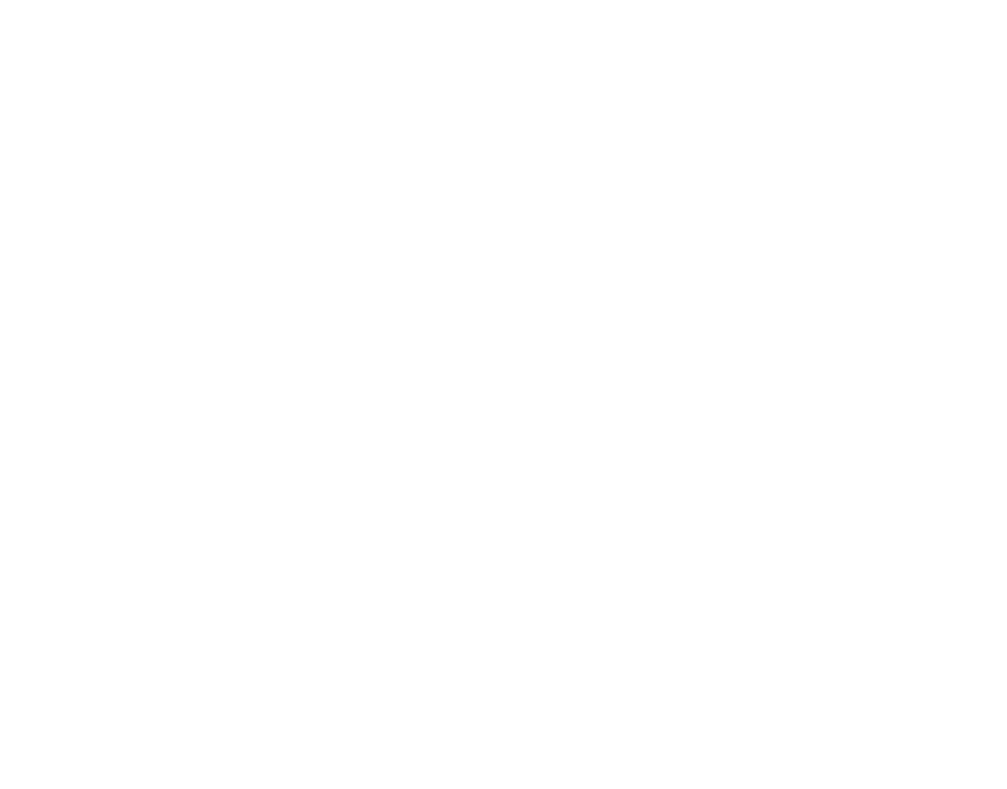
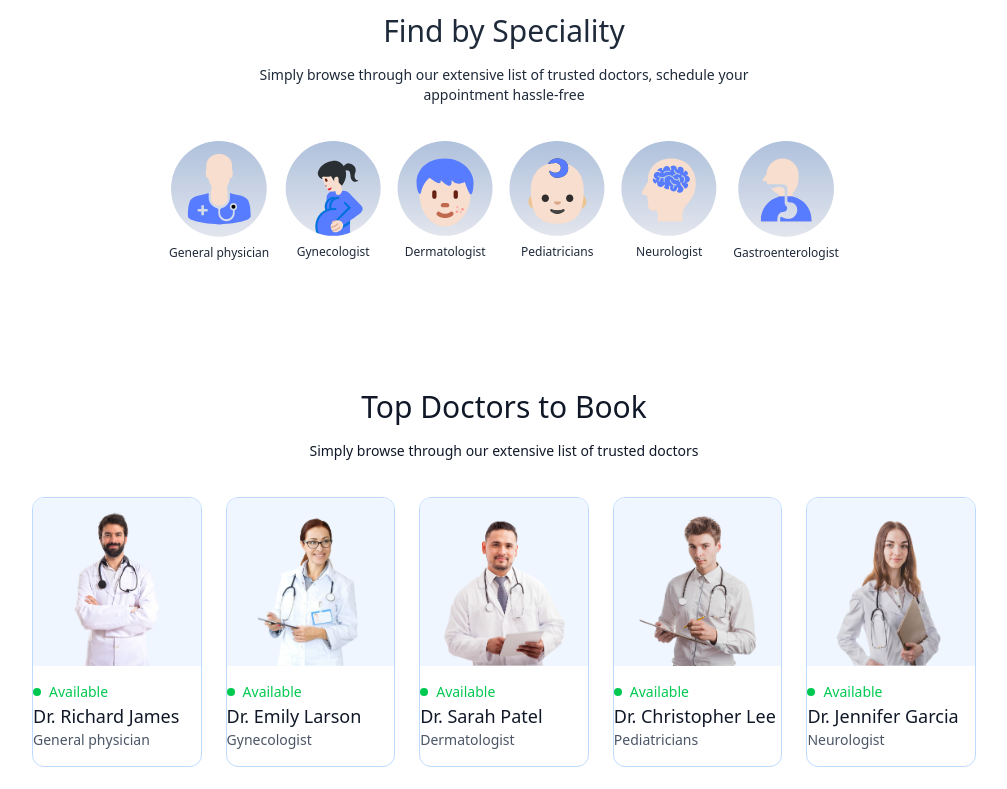
Before and after one commit to MuhammadNaeem001/Prescripto, a React app: page / in a window 1280 px wide. Shown: the part 640-1429 px from the top of the page, without its empty margins (136-1143 px from the left). Before the commit the page ends 800 px from the top, so only its background shows below. Built offline with nearby package versions, Linux system fonts and the light colour scheme; the HTML template or start-up script is replaced by a standard one.

Commit message:
create context and top doctors pages

```diff
--- a/src/assets/assets.js
+++ b/src/assets/assets.js
@@ -1,4 +1,4 @@
-import appointment_img from './appointment_img.png'
+    import appointment_img from './appointment_img.png'
 import header_img from './header_img.png'
 import group_profiles from './group_profiles.png'
 import profile_pic from './profile_pic.png'
--- /dev/null
+++ b/src/components/SpecialityMenu.jsx
@@ -0,0 +1,24 @@
+import React from 'react'
+import { specialityData } from '../assets/assets'
+import { Link } from 'react-router-dom'
+
+const SpecialityMenu = () => {
+  return (
+    <div className='flex flex-col items-center gap-4 py-16 text-gray-800' id='speciality'>
+<h1 className='text-3xl font-medium'>Find by Speciality</h1>
+<p className='sm:w-1/2 text-center text-sm'>Simply browse through our extensive list of trusted doctors, schedule your appointment hassle-free</p>
+
+<div className='flex sm:justify-center gap-4 pt-5 w-full overflow-scroll'>
+    {specialityData.map((item,index)=>(
+        <Link onClick={()=>scrollTo(0,0)} className='flex flex-col items-center text-xs cursor-pointer flex-shrink-0 hover:translate-y-[-10px] transition-all duration-500' key={index} to={`/doctors/$ {item.speciality}`}>
+            <img className='w-16 sm:w-24 mb-2' src={item.image} alt= ""/>
+            <p>{item.speciality}</p>
+
+        </Link>
+    ))}
+</div>
+    </div>
+  )
+}
+
+export default SpecialityMenu
--- /dev/null
+++ b/src/components/TopDoctors.jsx
@@ -0,0 +1,39 @@
+
+import React, { useContext } from 'react';
+
+import { useNavigate } from 'react-router-dom'
+import { AppContext } from '../context/AppContext';
+
+
+const TopDoctors = () => {
+
+const navigate = useNavigate();
+const {doctors} = useContext(AppContext);
+
+  return (
+    <div className='flex flex-col items-center gap-4 my-16 text-gray-900 md:mx-10'>
+        <h1 className='text-3xl font-medium'>Top Doctors to Book</h1>
+        <p className='sm:w-1/2 text-center text-sm '>Simply browse through our extensive list of trusted doctors</p>
+      <div className="w-full grid grid-cols-1 sm:grid-cols-2 md:grid-cols-3 lg:grid-cols-4 xl:grid-cols-5 gap-6 pt-5 px-3 sm:px-0">
+            {doctors.slice(0,10).map((item,index)=>(
+                <div onClick={()=>navigate(`/appointment/${item._id}`)} className='border border-blue-200 rounded-xl overflow-hidden cursor-pointer hover:translate-y-[-10px] transition-all duration-500' key={index}>
+                    <img className='bg-blue-50' src={item.image} alt=""/>
+                    <div className='py-4'>
+                       <div className='flex items-center gap-2 text-sm text-center text-green-500'>
+                        <p className='w-2 h-2 bg-green-500 rounded-full'></p><p>Available</p>
+                         </div>
+                         <p className='text-gray-900 text-lg font-medium'>{item.name}</p>
+                         <p className='text-gray-600 text-sm'>{item.speciality}</p>
+                    </div>
+
+
+                </div>
+
+            ))}
+        </div>
+        <button onClick={()=>{navigate('/doctors'),scrollTo(0,0)}} className='bg-blue-50 text-gray-600 px-12 py-3 rounded-full mt-10'>more</button>
+    </div>
+  )
+}
+
+export default TopDoctors
--- /dev/null
+++ b/src/context/AppContext.jsx
@@ -0,0 +1,18 @@
+import { createContext } from "react";
+import { doctors } from "../assets/assets";
+
+export const AppContext = createContext();
+
+const AppContextProvider = (props) => {
+  const value = {
+    doctors,
+  };
+
+  return (
+    <AppContext.Provider value={value}>
+      {props.children}
+    </AppContext.Provider>
+  );
+};
+
+export default AppContextProvider;
--- a/src/index.css
+++ b/src/index.css
@@ -3,3 +3,6 @@
 .active hr{
     @apply block
 }
+::-webkit-scrollbar {
+    @apply hidden
+}
--- a/src/main.jsx
+++ b/src/main.jsx
@@ -3,11 +3,14 @@
 import { BrowserRouter } from 'react-router-dom';
 import App from './App.jsx';
 import './index.css';
+import AppContextProvider from './context/AppContext.jsx';
 
 createRoot(document.getElementById('root')).render(
   <React.StrictMode>
     <BrowserRouter>
-      <App />
+      <AppContextProvider>
+        <App />
+        </AppContextProvider>
     </BrowserRouter>
   </React.StrictMode>
 );
--- a/src/pages/Home.jsx
+++ b/src/pages/Home.jsx
@@ -1,10 +1,14 @@
 import React from 'react'
 import Header from '../components/Header'
+import SpecialityMenu from '../components/SpecialityMenu'
+import TopDoctors from '../components/TopDoctors'
 
 const Home = () => {
   return (
     <div>
       <Header/>
+      <SpecialityMenu/>
+      <TopDoctors/>
     </div>
   )
 }
```
